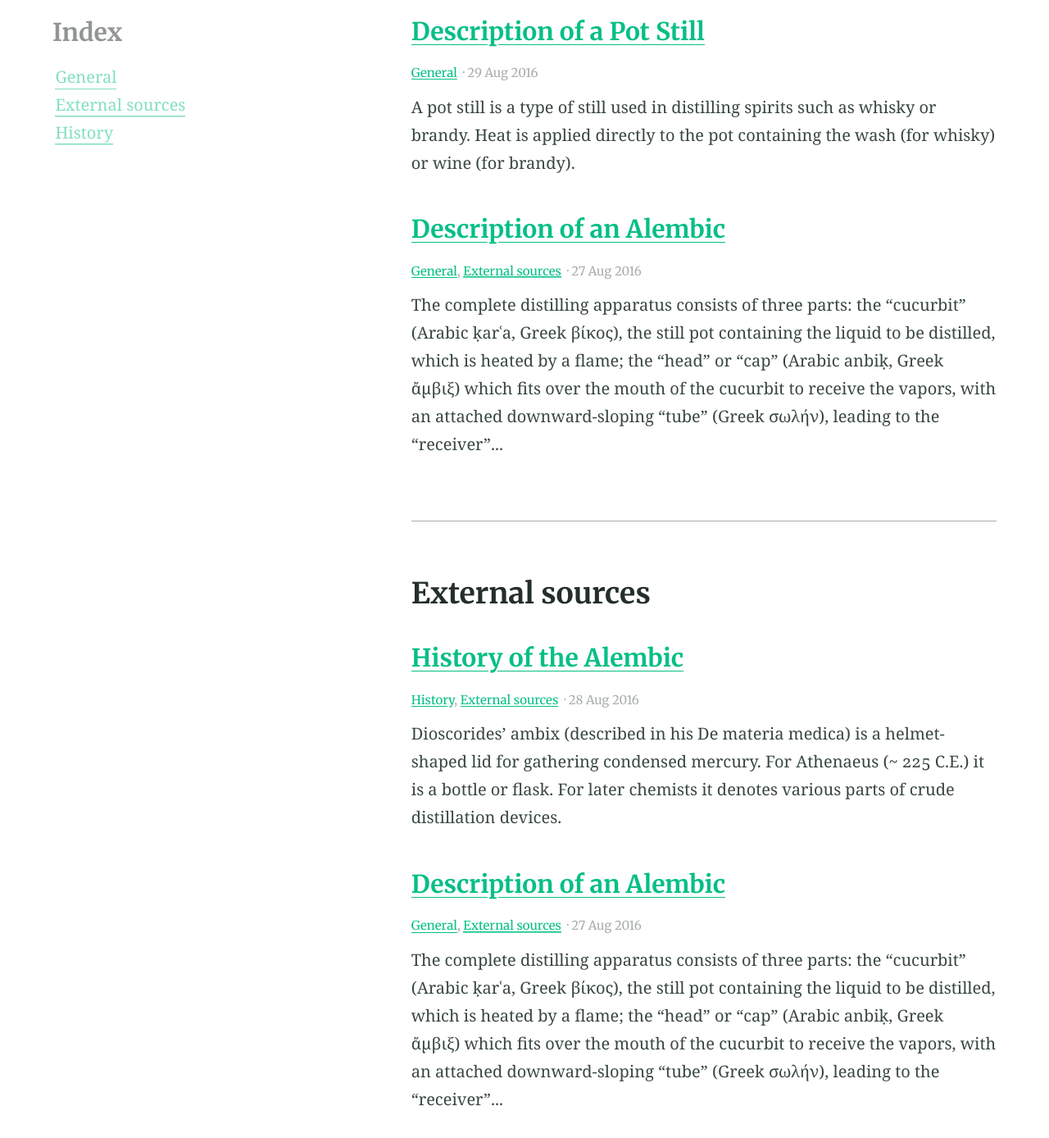
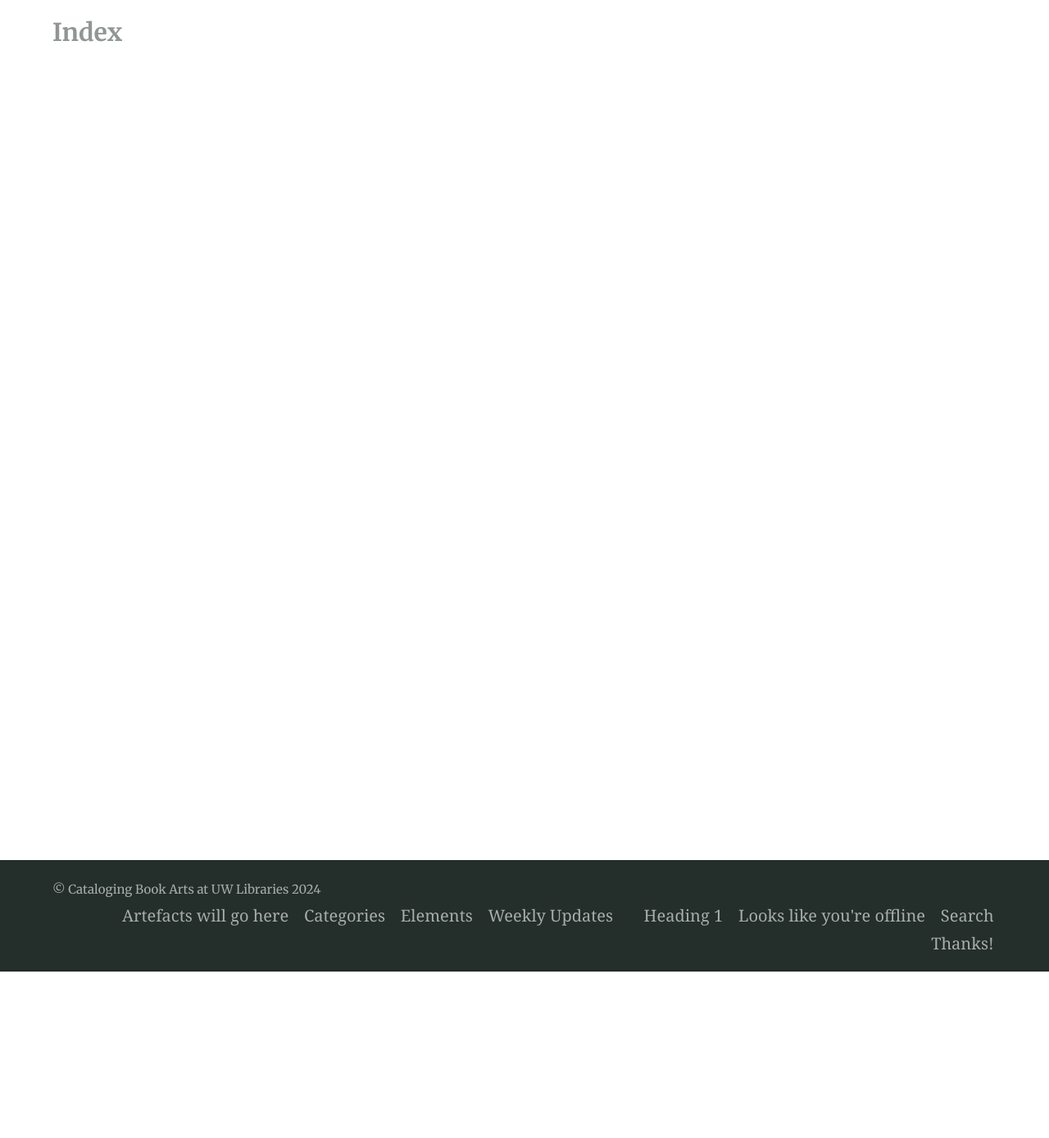
Before and after one commit to cspayne/winter2024dfw, a Jekyll site: the page built from categories.md, in a window 1280 px wide and 1400 px high, scrolled down 215 px. Shown: the top 1388 px of the window at 82% size. Built offline with Jekyll 4.4.1, drawn with Linux system fonts in a browser that asks for light colours; some of the changed text lies outside the part shown.

Commit message:
test blog post

```diff
--- a/_posts/2016-08-27-example-post-one.md
+++ b/_posts/2016-08-27-example-post-one.md
@@ -1,15 +1,9 @@
 ---
-title: Description of an Alembic
-categories:
-- General
-- External sources
-feature_image: "https://picsum.photos/2560/600?image=872"
+title: Example Post - Test
 ---
 
-The complete distilling apparatus consists of three parts: the "cucurbit" (Arabic ḳarʿa, Greek βίκος), the still pot containing the liquid to be distilled, which is heated by a flame; the "head" or "cap" (Arabic anbiḳ, Greek ἄμβιξ) which fits over the mouth of the cucurbit to receive the vapors, with an attached downward-sloping "tube" (Greek σωλήν), leading to the "receiver" (Arabic ḳābila, Greek ἄγγος or φιάλη) container.
+This would be a test post for a weekly update.
 
 <!-- more -->
 
-Retorts have the "cap" and the "cucurbit" made into one. The anbik is also called the raʾs (head) of the cucurbit. The liquid in the cucurbit is heated or boiled; the vapour rises into the anbik, where it cools by contact with the walls and condenses, running down the spout into the receiver. A modern descendant of the alembic is the pot still, used to produce distilled beverages.
-
-_Originally from [Alembic - Wikipedia](https://en.wikipedia.org/wiki/Alembic)_
+Under the preview would be more information.
--- a/_posts/2016-08-28-example-post-two.md
+++ /dev/null
@@ -1,18 +0,0 @@
----
-title: History of the Alembic
-categories:
-- History
-- External sources
-feature_text: |
-  The History of the Alembic tool
----
-
-Dioscorides' ambix (described in his De materia medica) is a helmet-shaped lid for gathering condensed mercury. For Athenaeus (~ 225 C.E.) it is a bottle or flask. For later chemists it denotes various parts of crude distillation devices.
-
-<!-- more -->
-
-Alembic drawings appear in works of Cleopatra the Alchemist, Synesius, and Zosimos of Panopolis. There were alembics with two (dibikos) and three (tribikos) receivers.[4] According to Zosimos of Panopolis, the alembic was invented by Mary the Jewess.[5]
-
-The anbik is described by Ibn al-Awwam in his Kitab al-Filaha (Book of Agriculture), where he explains how rose-water is distilled. Amongst others, it is mentioned in the Mafatih al-Ulum (Key of Sciences) of Khwarizmi and the Kitab al-Asrar (Book of Secrets) of Al-Razi. Some illustrations occur in the Latin translations of works which are attributed to Geber.[2]
-
-_Originally from [Alembic - Wikipedia](https://en.wikipedia.org/wiki/Alembic)_
--- a/_posts/2016-08-29-example-post-three.md
+++ /dev/null
@@ -1,18 +0,0 @@
----
-title: Description of a Pot Still
-categories:
-- General
-excerpt: |
-  A pot still is a type of still used in distilling spirits such as whisky or brandy. Heat is applied directly to the pot containing the wash (for whisky) or wine (for brandy).
-feature_text: |
-  ## The Pot Still
-  The modern pot still is a descendant of the alembic, an earlier distillation device
-feature_image: "https://picsum.photos/2560/600?image=733"
-image: "https://picsum.photos/2560/600?image=733"
----
-
-A pot still is a type of still used in distilling spirits such as whisky or brandy. Heat is applied directly to the pot containing the wash (for whisky) or wine (for brandy). This is called a batch distillation (as opposed to a continuous distillation).
-
-At standard atmospheric pressure, alcohol boils at 78 °C (172 °F), while water boils at 100 °C (212 °F). During distillation, the vapour contains more alcohol than the liquid. When the vapours are condensed, the resulting liquid contains a higher concentration of alcohol. In the pot still, the alcohol and water vapour combine with esters and flow from the still through the condensing coil. There they condense into the first distillation liquid, the so-called "low wines". The low wines have a strength of about 25–35% alcohol by volume, and flow into a second still. It is then distilled a second time to produce the colourless spirit, collected at about 70% alcohol by volume. Colour is added through maturation in an oak aging barrel, and develops over time.
-
-The modern pot still is a descendant of the alembic, an earlier distillation device.
```
Also changed, not shown: index.md (+2 -2 lines).
